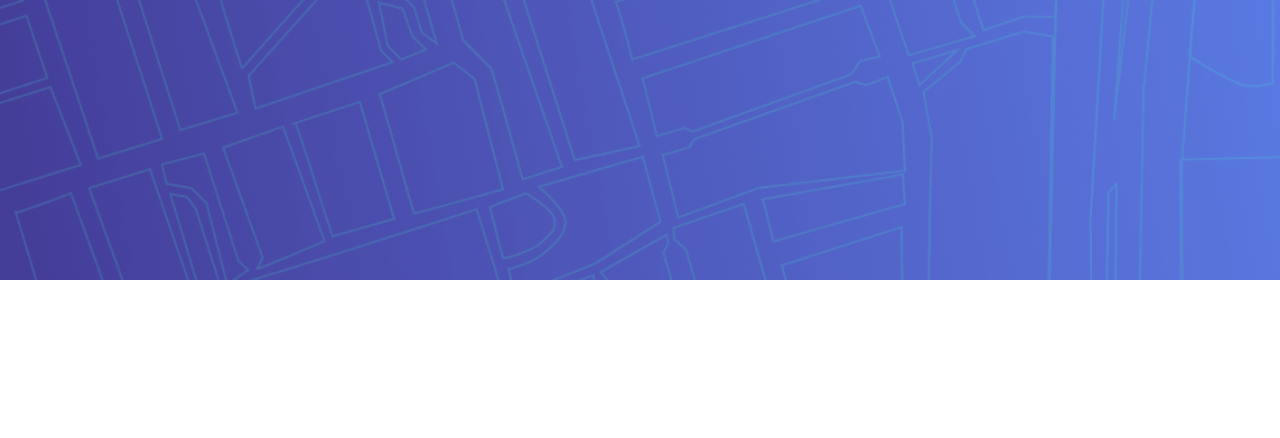
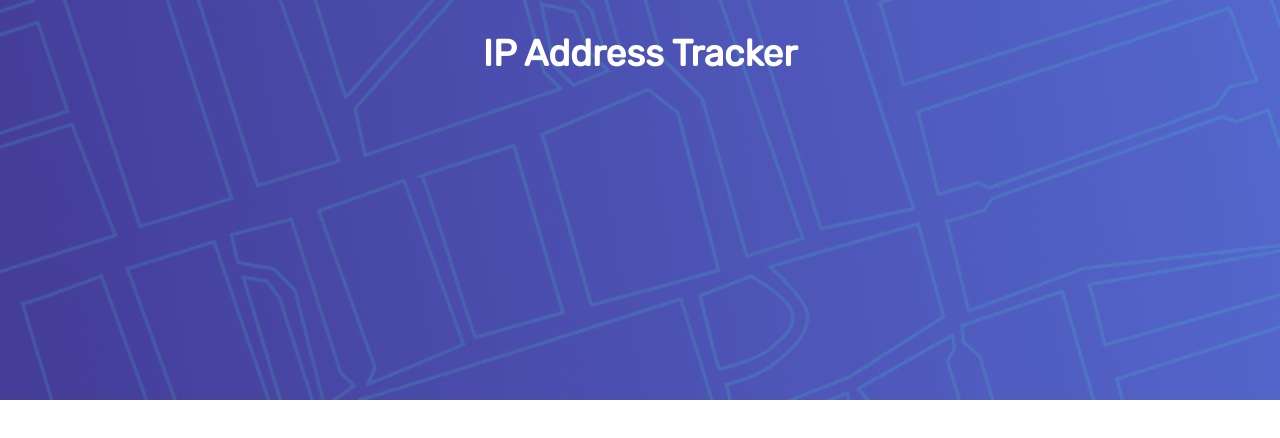
Before and after one commit to andreviallon/ip-address-tracker, an Angular app: page / in a window 1280 px wide. Shown: the top 438 px of the page. Built offline with nearby package versions, Linux system fonts and the light colour scheme.

Commit message:
add basic global stylings

```diff
--- a/src/app/components/header/header.component.scss
+++ b/src/app/components/header/header.component.scss
@@ -1,6 +1,15 @@
 .header-container {
   width: 100%;
-  height: 280px;
+  height: 25rem;
   background-image: url("../../../assets/images/pattern-bg.png");
   background-size: cover;
 }
+
+h1 {
+  font-size: 2.3rem;
+  width: 100%;
+  text-align: center;
+  color: white;
+  margin: 0;
+  padding-top: 2rem;
+}
--- a/src/app/components/header/header.component.ts
+++ b/src/app/components/header/header.component.ts
@@ -3,7 +3,9 @@ import { Component } from '@angular/core';
 @Component({
   selector: 'header',
   template: `
-    <div class="header-container"></div>
+    <div class="header-container">
+      <h1>IP Address Tracker</h1>
+    </div>
   `,
   styleUrls: ['./header.component.scss']
 })
--- a/src/styles.scss
+++ b/src/styles.scss
@@ -1,4 +1,9 @@
+@import url('https://fonts.googleapis.com/css?family=Rubik&display=swap');
+
+$darkGray: #3F3F3F;
+
 body {
+  font-family: 'Rubik';
   margin: 0;
   padding: 0;
 }
```
